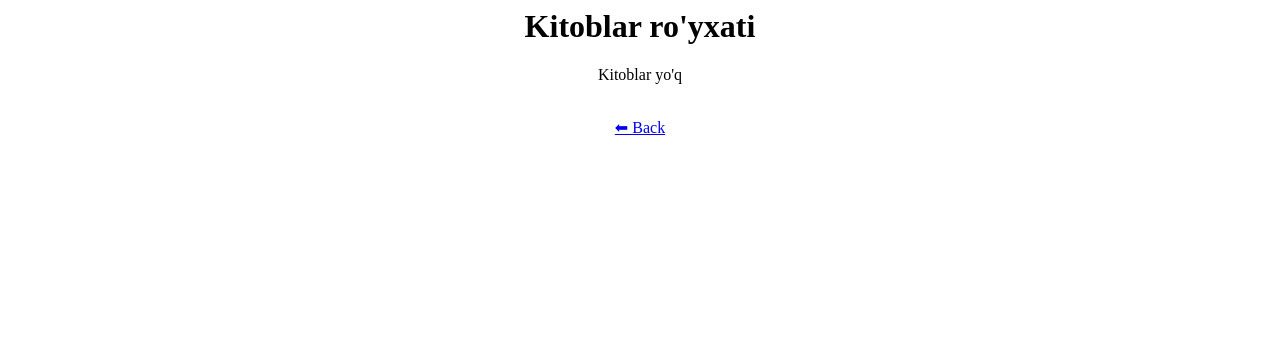
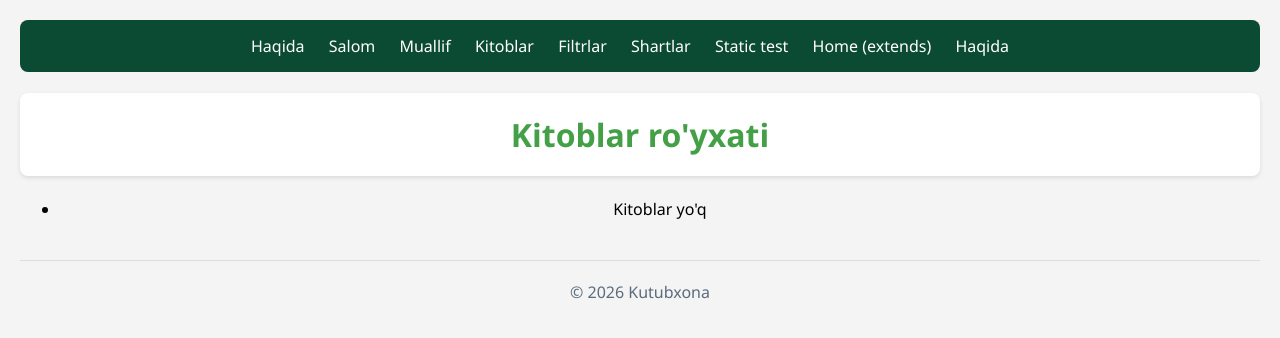
Before and after one commit to maftuna571x/library-project, a Django app: page /kitoblar/ in a window 1280 px wide. Shown: the top 338 px of the page. Run offline with Django 5.2, Linux system fonts and the light colour scheme; data that the repository does not hold is empty.

Commit message:
update project

```diff
--- a/kutubxona_web (3)/main/templates/main/base.html
+++ b/kutubxona_web (3)/main/templates/main/base.html
@@ -12,8 +12,16 @@
 <div style="text-align:center;">
 
     <nav>
-        <a href="{% url 'bosh_sahifa' %}">Bosh sahifa</a>
         <a href="{% url 'haqida' %}">Haqida</a>
+        <a href="{% url 'salom' %}">Salom</a>
+        <a href="{% url 'muallif' %}">Muallif</a>
+        <a href="{% url 'kitoblar' %}">Kitoblar</a>
+        <a href="{% url 'filtrlar' %}">Filtrlar</a>
+        <a href="{% url 'shartlar' %}">Shartlar</a>
+        <a href="{% url 'static_test' %}">Static test</a>
+        <a href="{% url 'home' %}">Home (extends)</a>
+        <a href="{% url 'haqida' %}">Haqida</a>
+
     </nav>
 
     <main>
--- a/kutubxona_web (3)/main/templates/main/haqida.html
+++ b/kutubxona_web (3)/main/templates/main/haqida.html
@@ -10,7 +10,6 @@
 
     <br>
 
-    <a href="{% url 'bosh_sahifa' %}">⬅ Back</a>
 
 </div>
 
--- a/kutubxona_web (3)/main/templates/main/kitob_detail.html
+++ b/kutubxona_web (3)/main/templates/main/kitob_detail.html
@@ -1,3 +1,7 @@
+{% extends 'main/base.html' %}
+
+{% block kontent}
+
 <div style="text-align:center;">
 
     <h1>{{ kitob.nom }}</h1>
@@ -17,3 +21,5 @@
     <a href="{% url 'bosh_sahifa' %}">⬅ Back</a>
 
 </div>
+
+{ endblock }
--- a/kutubxona_web (3)/main/templates/main/kitoblar.html
+++ b/kutubxona_web (3)/main/templates/main/kitoblar.html
@@ -1,17 +1,20 @@
-<div style="text-align:center;">
 
-    <h1>Kitoblar ro'yxati</h1>
 
-    <ul style="list-style:none; padding:0;">
-        {% for kitob in kitoblar %}
-            <li>{{ kitob.nom }}</li>
-        {% empty %}
-            <li>Kitoblar yo'q</li>
-        {% endfor %}
-    </ul>
+{% extends 'main/base.html' %}
 
-    <br>
+{% block sarlavha %}
+Kitoblar
+{% endblock %}
 
-    <a href="{% url 'bosh_sahifa' %}">⬅ Back</a>
+{% block kontent %}
+<h1>Kitoblar ro'yxati</h1>
 
-</div>
+<ul>
+    {% for kitob in kitoblar %}
+        <li>{{ kitob.nom }}</li>
+    {% empty %}
+        <li>Kitoblar yo'q</li>
+    {% endfor %}
+</ul>
+
+{% endblock %}
--- a/kutubxona_web (3)/main/templates/main/muallif.html
+++ b/kutubxona_web (3)/main/templates/main/muallif.html
@@ -1,3 +1,6 @@
+{% extends 'main/base.html' %}
+
+{% block kontent %}
 <div style="text-align:center;">
 
     <h1>Muallif ma'lumotlari</h1>
@@ -7,3 +10,4 @@
     <p>Shahar: {{ muallif.shahar }}</p>
 
 </div>
+{% endblock %}
--- a/kutubxona_web (3)/main/templates/main/salom.html
+++ b/kutubxona_web (3)/main/templates/main/salom.html
@@ -1,3 +1,7 @@
+{% extends 'main/base.html' %}
+
+{% block kontent %}
+
 <h1 style="text-align:center;" >Salom, {{ ism }}!</h1>
 
-<a href="{% url 'bosh_sahifa' %}">⬅ Back</a>
+{% endblock %}
```
Also changed, not shown: kutubxona_web (3)/main/templates/main/bosh_sahifa.html (+10 -2 lines), kutubxona_web (3)/main/templates/main/filtrlar.html (+13 -13 lines), kutubxona_web (3)/main/templates/main/shartlar.html (+9 -4 lines), kutubxona_web (3)/main/templates/main/static_test.html (+5 -8 lines), kutubxona_web (3)/main/views.py (line endings or trailing spaces).
